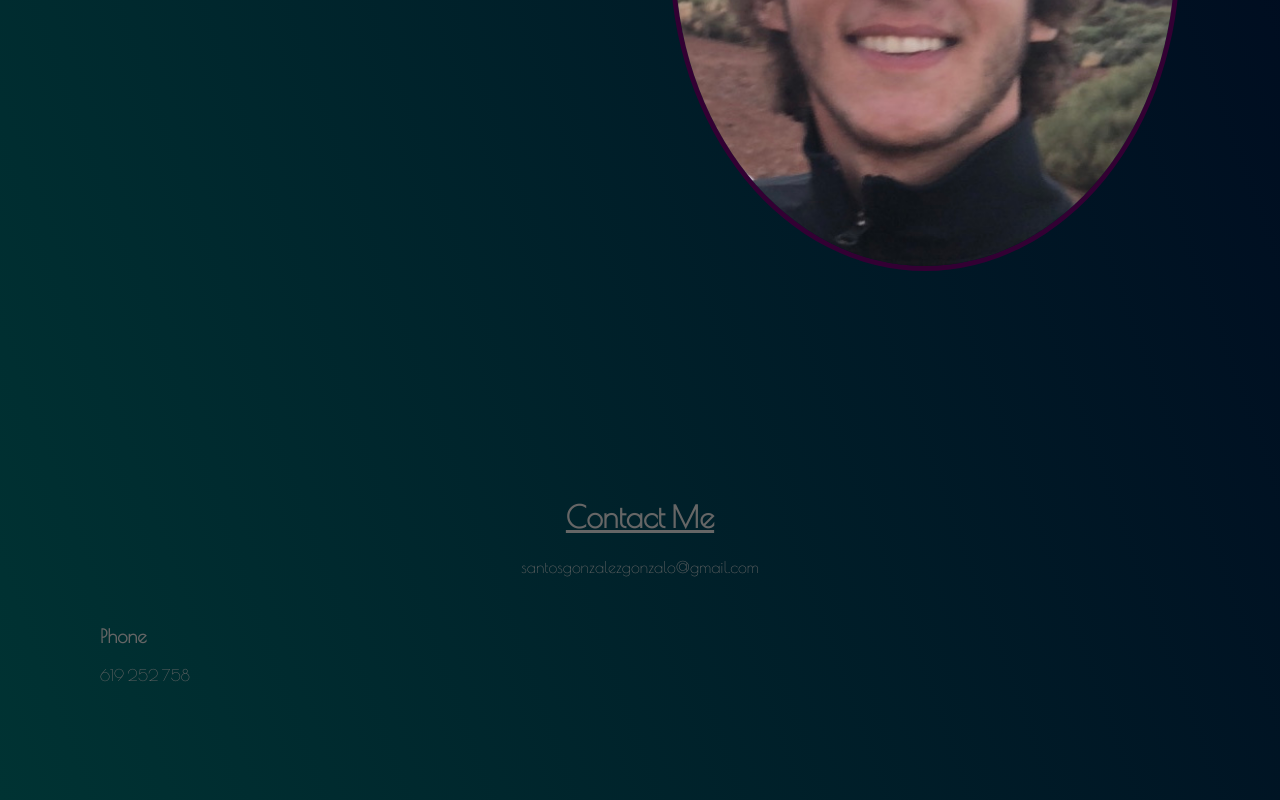
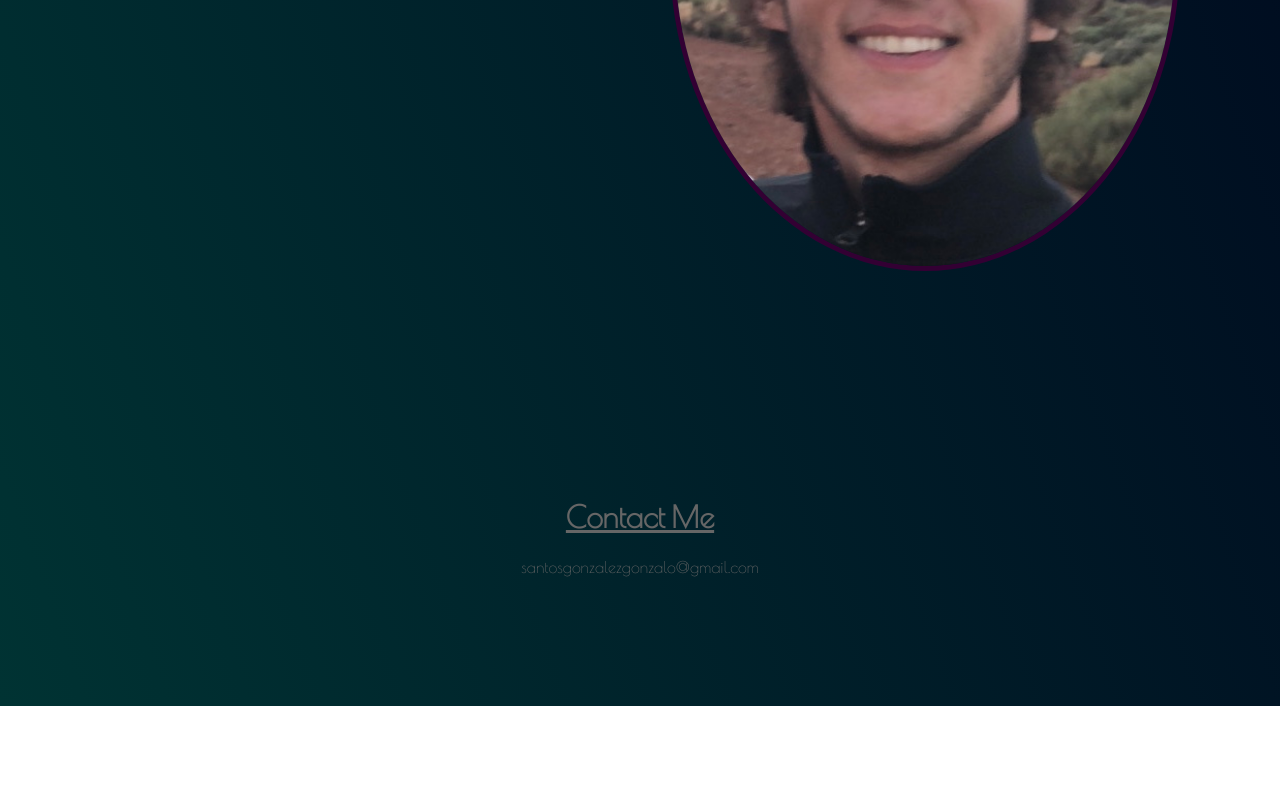
Before and after one commit to Gonzalo22Santos/MyPortfolio, a plain HTML site: page index.html in a window 1280 px wide. Shown: the part 1548-2348 px from the top of the page. After the commit the page ends 2254 px from the top, so only its background shows below. Drawn offline with nearby package versions, Linux system fonts and the light colour scheme.

Commit message:
Update index.html

```diff
--- a/index.html
+++ b/index.html
@@ -59,8 +59,7 @@
                 <div class="box">
                 <div class="icon"></div>
                 <div class="text">
-                   <h3>Phone</h3>
-                   <p>619 252 758</p>
+
                 </div>
                </div>
             </div>
```
